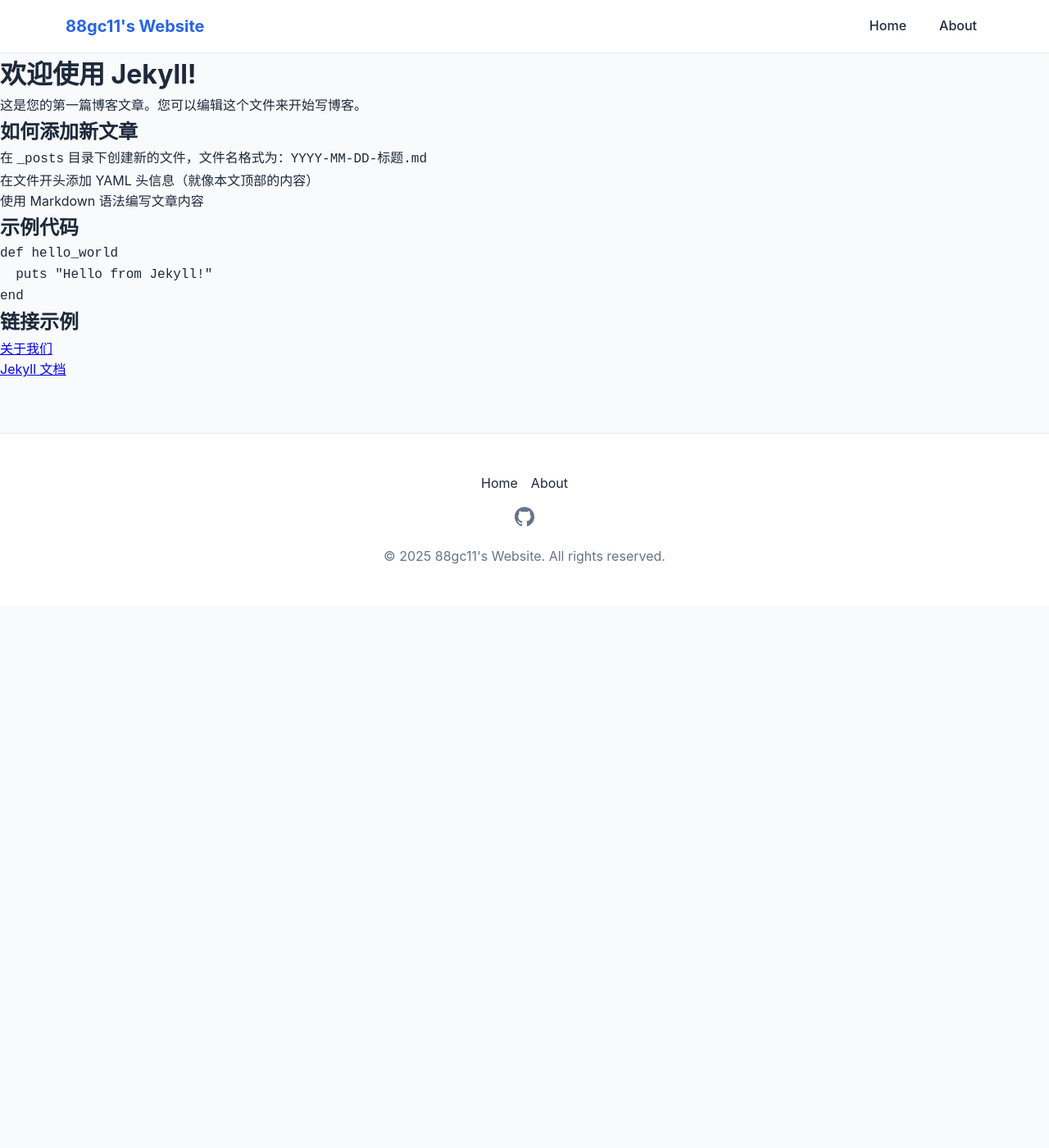
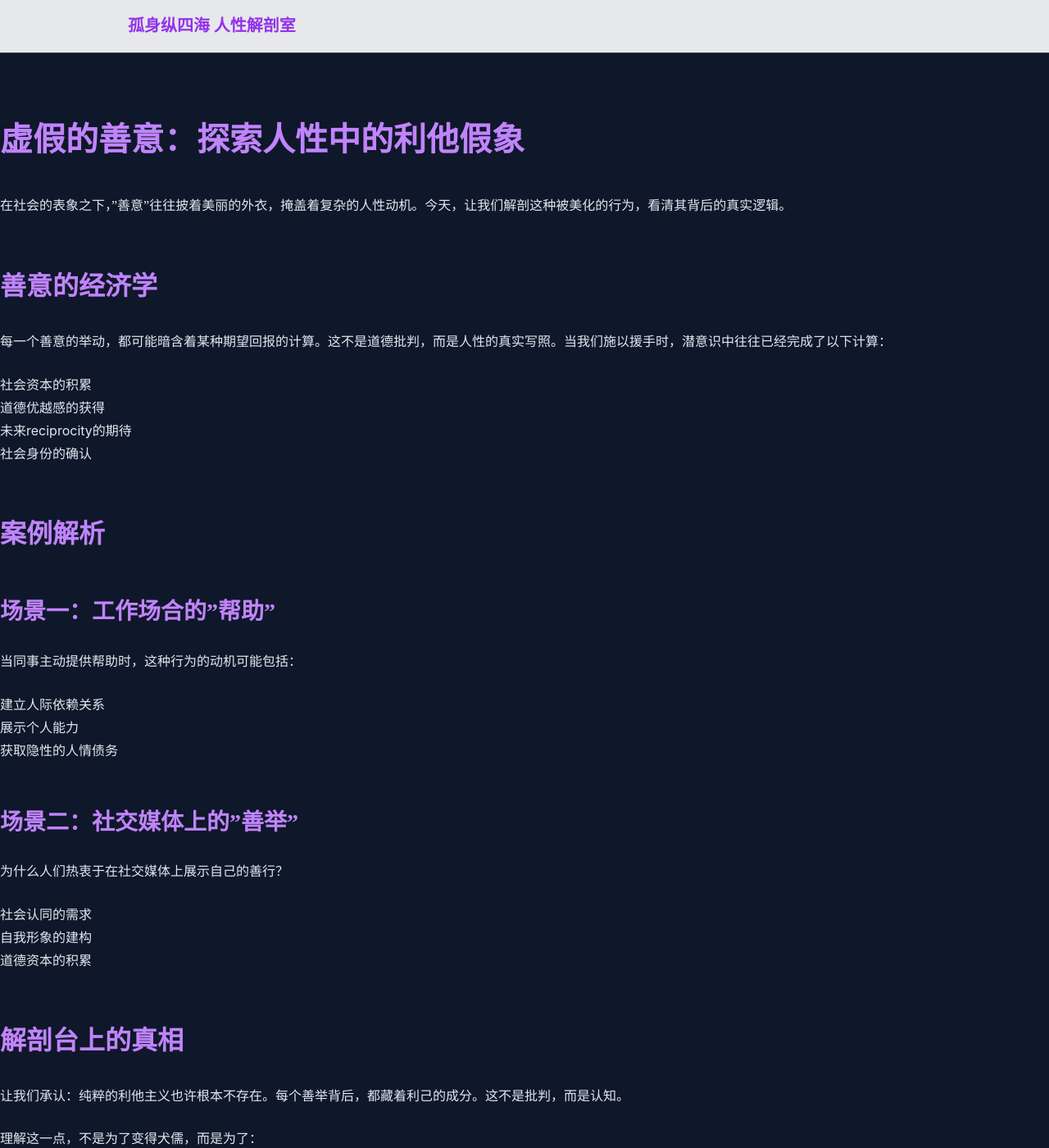
Before and after one commit to 88gc11/88gc11.github.io, a Jekyll site: the page built from _posts/2025-11-07-welcome-to-jekyll.md, in a window 1280 px wide and 1400 px high. Shown: the whole window at 82% size. Built offline with Jekyll 4.4.1, drawn with Linux system fonts in a browser that asks for light colours; some of the changed text lies outside the part shown.

Commit message:
feat: create dark-themed blog with initial content

````diff
--- a/_config.yml
+++ b/_config.yml
@@ -1,12 +1,14 @@
-title: 88gc11's Website
-description: A personal website powered by Jekyll and GitHub Pages
+title: 孤身纵四海
+subtitle: 人性解剖室
+description: 剥离一切社会标签、道德粉饰与情感滤镜，这里只进行一场关于人性的赤裸解剖。
 url: https://88gc11.github.io
 baseurl: ""
+author: 孤身纵四海
 
 # 构建设置
 markdown: kramdown
 highlighter: rouge
-permalink: pretty
+permalink: /:year/:month/:title/
 exclude:
   - Gemfile
   - Gemfile.lock
@@ -18,11 +20,38 @@
 
 # 主题设置
 theme: minima
+dark_mode: true
 
 # 导航菜单
 header_pages:
   - about.md
-  - contact.md
+  - archive.md
+  - topics.md
 
 # 社交链接
 github_username: 88gc11
+
+# 自定义设置
+show_excerpts: true
+excerpt_separator: <!--more-->
+future: true
+
+# 分类设置
+categories:
+  - 人性剖析
+  - 社会观察
+  - 哲学思考
+  - 心理洞察
+
+# SEO 设置
+twitter:
+  username:
+  card: summary_large_image
+social:
+  name: 孤身纵四海
+  links:
+    - https://github.com/88gc11
+
+# 评论系统设置（如果需要）
+# comments:
+#   provider: giscus
--- a/_posts/2025-11-07-welcome-to-jekyll.md
+++ b/_posts/2025-11-07-welcome-to-jekyll.md
@@ -1,29 +1,68 @@
 ---
 layout: default
-title: "欢迎使用 Jekyll!"
+title: "虚假的善意：探索人性中的利他假象"
 date: 2025-11-07 12:00:00 +0800
-categories: jekyll update
+categories: 人性剖析
+tags: [人性, 社会心理, 利他主义]
+excerpt_separator: <!--more-->
 ---
 
-# 欢迎使用 Jekyll!
+# 虚假的善意：探索人性中的利他假象
 
-这是您的第一篇博客文章。您可以编辑这个文件来开始写博客。
+在社会的表象之下，"善意"往往披着美丽的外衣，掩盖着复杂的人性动机。今天，让我们解剖这种被美化的行为，看清其背后的真实逻辑。
 
-## 如何添加新文章
+<!--more-->
 
-1. 在 `_posts` 目录下创建新的文件，文件名格式为：`YYYY-MM-DD-标题.md`
-2. 在文件开头添加 YAML 头信息（就像本文顶部的内容）
-3. 使用 Markdown 语法编写文章内容
+## 善意的经济学
 
-## 示例代码
+每一个善意的举动，都可能暗含着某种期望回报的计算。这不是道德批判，而是人性的真实写照。当我们施以援手时，潜意识中往往已经完成了以下计算：
 
-```ruby
-def hello_world
-  puts "Hello from Jekyll!"
-end
-```
+1. 社会资本的积累
+2. 道德优越感的获得
+3. 未来reciprocity的期待
+4. 社会身份的确认
 
-## 链接示例
+## 案例解析
 
-- [关于我们]({{ site.baseurl }}/about/)
-- [Jekyll 文档](https://jekyllrb.com/docs/)
+### 场景一：工作场合的"帮助"
+
+当同事主动提供帮助时，这种行为的动机可能包括：
+- 建立人际依赖关系
+- 展示个人能力
+- 获取隐性的人情债务
+
+### 场景二：社交媒体上的"善举"
+
+为什么人们热衷于在社交媒体上展示自己的善行？
+- 社会认同的需求
+- 自我形象的建构
+- 道德资本的积累
+
+## 解剖台上的真相
+
+让我们承认：纯粹的利他主义也许根本不存在。每个善举背后，都藏着利己的成分。这不是批判，而是认知。
+
+理解这一点，不是为了变得犬儒，而是为了：
+1. 更清醒地看待人际关系
+2. 理性地评估他人行为
+3. 在社会博弈中保持清醒
+
+## 结语
+
+剥开善意的外衣，我们看到的是人性的真实：既不天使，也不魔鬼，只是在生存竞争中进化出的精密计算机器。
+
+理解这一点，或许能让我们：
+- 更少天真
+- 更少失望
+- 更理性地看待这个世界
+
+> "善良是一种奢侈品，只有在其他基本需求得到满足后才会出现。"
+
+---
+
+**思考问题：**
+1. 您上一次施以援手时，真的完全没有任何利己的考虑吗？
+2. 理解了善意的本质后，我们应该如何调整自己的社交策略？
+3. 知道这个真相后，您是否会改变对他人善意的回应方式？
+
+欢迎在评论区分享您的观点。
--- a/css/styles.css
+++ b/css/styles.css
@@ -1,17 +1,37 @@
 /* 自定义变量 */
 :root {
-  --primary-color: #2563eb;
-  --secondary-color: #1e40af;
-  --accent-color: #3b82f6;
-  --background-color: #f8fafc;
-  --text-color: #1e293b;
-  --text-light: #64748b;
-  --border-color: #e2e8f0;
+  /* 暗色主题 */
+  --primary-color: #9333ea;
+  --secondary-color: #7e22ce;
+  --accent-color: #c084fc;
+  --background-color: #0f172a;
+  --card-background: #1e293b;
+  --text-color: #e2e8f0;
+  --text-light: #94a3b8;
+  --border-color: #334155;
   --header-height: 4rem;
-  --content-width: 1200px;
+  --content-width: 1000px;
   --spacing-unit: 1rem;
   --border-radius: 0.5rem;
   --transition-speed: 0.3s;
+
+  /* 阴影 */
+  --shadow-sm: 0 1px 2px 0 rgba(0, 0, 0, 0.5);
+  --shadow-md: 0 4px 6px -1px rgba(0, 0, 0, 0.5);
+  --shadow-lg: 0 10px 15px -3px rgba(0, 0, 0, 0.5);
+
+  /* 字体 */
+  --font-serif: "Noto Serif SC", "Source Han Serif SC", serif;
+  --font-sans: "IBM Plex Sans", -apple-system, "PingFang SC", sans-serif;
+  --font-mono: "JetBrains Mono", monospace;
+}
+
+/* 基础排版增强 */
+@import url('https://fonts.googleapis.com/css2?family=IBM+Plex+Sans:wght@400;500;600&family=JetBrains+Mono&family=Noto+Serif+SC:wght@400;700&display=swap');
+
+::selection {
+  background: var(--accent-color);
+  color: var(--background-color);
 }
 
 /* 基础重置和排版 */
@@ -27,12 +47,13 @@
 }
 
 body {
-  font-family: -apple-system, "PingFang SC", "Microsoft YaHei", sans-serif;
-  line-height: 1.6;
+  font-family: var(--font-sans);
+  line-height: 1.75;
   color: var(--text-color);
   background: var(--background-color);
   overflow-x: hidden;
   -webkit-font-smoothing: antialiased;
+  text-rendering: optimizeLegibility;
 }
 
 /* 布局容器 */
@@ -47,6 +68,74 @@
   max-width: 100%;
   height: auto;
   display: block;
+  border-radius: var(--border-radius);
+}
+
+/* 优雅的排版 */
+h1, h2, h3, h4, h5, h6 {
+  font-family: var(--font-serif);
+  font-weight: 700;
+  line-height: 1.3;
+  margin: 2em 0 1em;
+  color: var(--accent-color);
+}
+
+h1 { font-size: 2.5em; }
+h2 { font-size: 2em; }
+h3 { font-size: 1.75em; }
+
+p {
+  margin-bottom: 1.5em;
+  font-family: var(--font-serif);
+}
+
+/* 链接样式 */
+a {
+  color: var(--accent-color);
+  text-decoration: none;
+  border-bottom: 1px solid transparent;
+  transition: all var(--transition-speed);
+}
+
+a:hover {
+  border-bottom-color: currentColor;
+}
+
+/* 引用样式 */
+blockquote {
+  margin: 2em 0;
+  padding: 1em 2em;
+  border-left: 4px solid var(--accent-color);
+  background: var(--card-background);
+  font-family: var(--font-serif);
+  font-style: italic;
+}
+
+blockquote p:last-child {
+  margin-bottom: 0;
+}
+
+/* 代码样式 */
+code {
+  font-family: var(--font-mono);
+  background: var(--card-background);
+  padding: 0.2em 0.4em;
+  border-radius: 3px;
+  font-size: 0.9em;
+}
+
+pre {
+  background: var(--card-background);
+  padding: 1.5em;
+  border-radius: var(--border-radius);
+  overflow-x: auto;
+  margin: 2em 0;
+}
+
+pre code {
+  background: none;
+  padding: 0;
+  font-size: 0.95em;
 }
 
 /* 导航栏样式 */
````
Also changed, not shown: about.md (+37 -7 lines), archive.md (added, +96 -0 lines), topics.md (added, +81 -0 lines).
